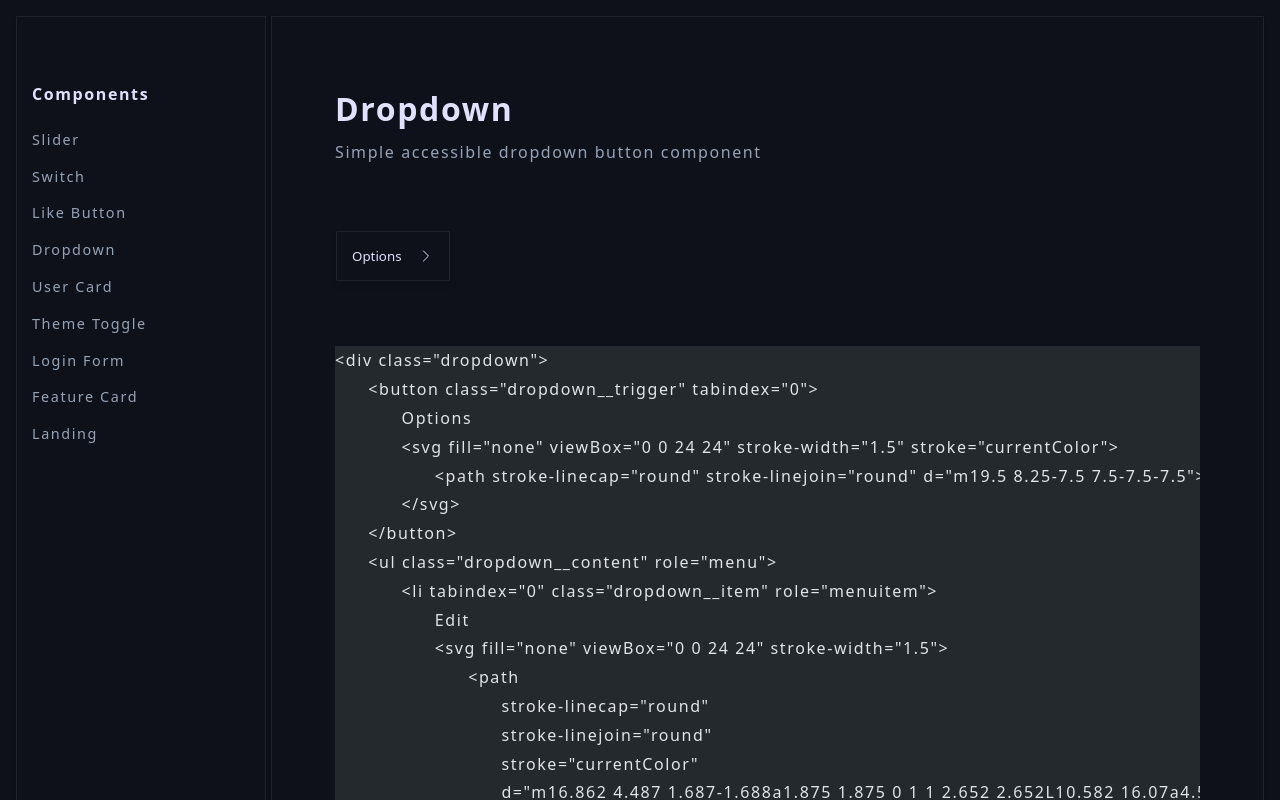
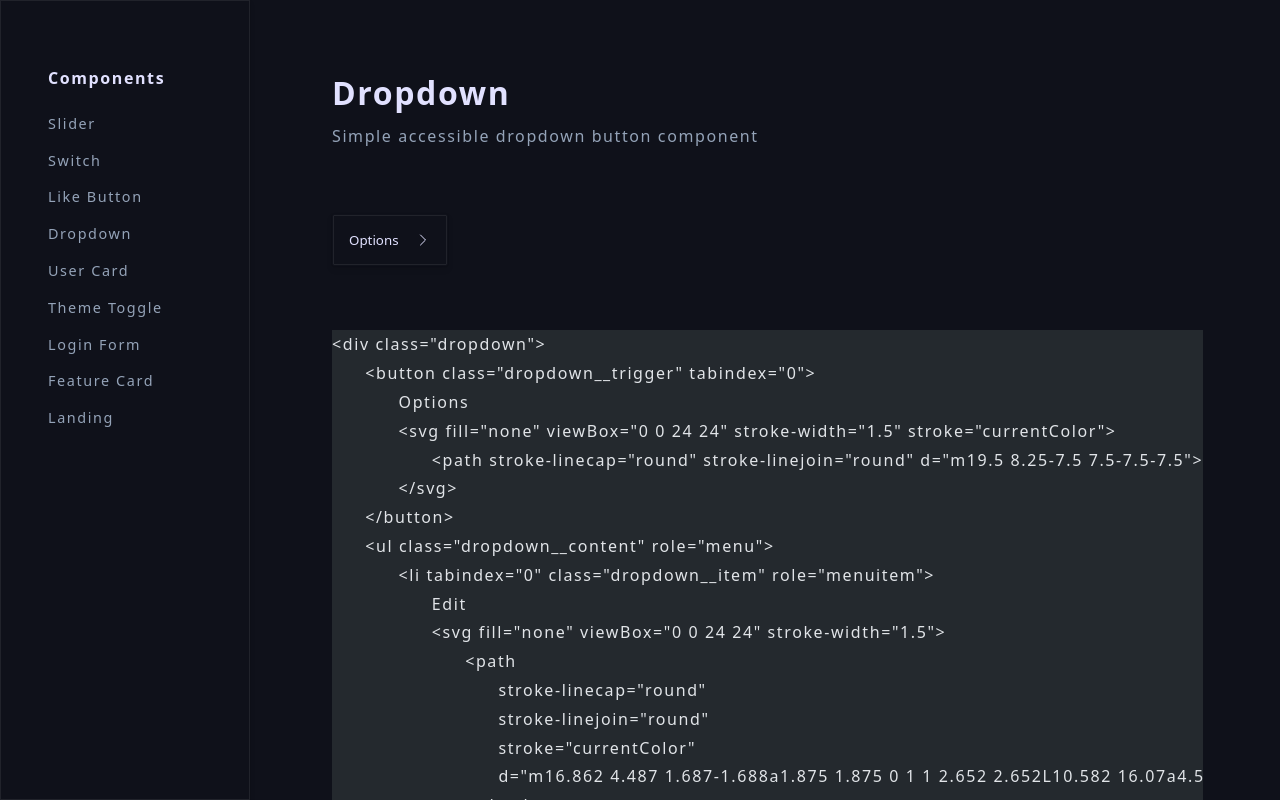
Before and after one commit to DaraghColl/ui-components, an Astro site: page /components/dropdown in a window 1280 px wide. Shown: the top 800 px of the page. Built offline with nearby package versions, Linux system fonts and the light colour scheme; Astro itself is replaced by a stand-in of ours; code samples lack their colours.

Commit message:
refactor: class naming and hamburger z index

```diff
--- a/src/layouts/components-view/components-view.astro
+++ b/src/layouts/components-view/components-view.astro
@@ -11,8 +11,8 @@ import SidebarList from '@site-components/side-bar-list/side-bar-list.astro';
 	/>
 
 	<body>
-		<div class="layout">
-			<button class="layout__hamburger" aria-label="open components menu">
+		<div class="components-view">
+			<button class="components-view__hamburger" aria-label="open components menu">
 				<svg
 					xmlns="http://www.w3.org/2000/svg"
 					fill="none"
@@ -27,64 +27,83 @@ import SidebarList from '@site-components/side-bar-list/side-bar-list.astro';
 						d="M3.75 6.75h16.5M3.75 12h16.5m-16.5 5.25h16.5"></path>
 				</svg>
 			</button>
-			<div class="layout__left-col">
+			<div class="components-view__left-col">
 				<SidebarList />
 			</div>
-			<div class="layout__right-col">
+			<div class="components-view__right-col">
 				<slot />
 			</div>
 		</div>
 		<style>
-			.layout {
+			.components-view {
 				min-height: 100dvh;
-				padding: var(--spacing-md);
 			}
 
-			.layout__left-col {
-				width: 0;
+			.components-view__left-col {
+				background-color: var(--color-bg);
+				width: 60%;
 				height: 100%;
+				padding-left: var(--spacing-lg);
 				box-shadow: var(--shadow);
 				position: fixed;
 				overflow: scroll;
-				transition: 0.4s ease-in-out;
+				z-index: 10;
+				transform: translateX(-100%);
+				transition: var(--transition-medium) ease-in-out;
 			}
 
-			.layout__right-col {
-				flex-grow: 1;
-				box-shadow: var(--shadow);
-				margin-left: 0;
-				transition: 0.4s ease-in-out;
+			.components-view__left-col--open {
+				transform: translateX(0%);
+				transition: var(--transition-medium) ease-in-out;
 			}
 
-			.layout__hamburger {
+			.components-view__right-col {
+				flex-grow: 1;
+				margin-left: 0;
+				transition: var(--transition-medium) ease-in-out;
+			}
+
+			.components-view__hamburger {
 				background-color: transparent;
 				display: block;
 				position: absolute;
-				top: 2rem;
-				left: 2rem;
+				top: 1rem;
+				left: 1rem;
 				border: none;
-				transition: 0.4s ease-in-out;
+				z-index: 20;
+				cursor: pointer;
+				transition: var(--transition-medium) ease-in-out;
 			}
 
-			.layout__hamburger svg {
+			.components-view__hamburger svg {
 				width: 2rem;
 				height: 2rem;
 				color: var(--color-font);
 			}
 
 			@media (min-width: 768px) {
-				.layout__left-col {
+				.components-view__left-col {
 					width: 250px;
+					transform: translateX(0%);
 				}
 
-				.layout__right-col {
+				.components-view__right-col {
 					margin-left: 255px;
 				}
 
-				.layout__hamburger {
+				.components-view__hamburger {
 					display: none;
 				}
 			}
 		</style>
+
+		<script>
+			const sidebar = document.querySelector('.components-view__left-col');
+			const hamburgerMenu = document.querySelector('.components-view__hamburger');
+
+			hamburgerMenu.addEventListener('click', () => {
+				sidebar.classList.toggle('components-view__left-col--open');
+			});
+		</script>
 	</body>
 </html>
```
